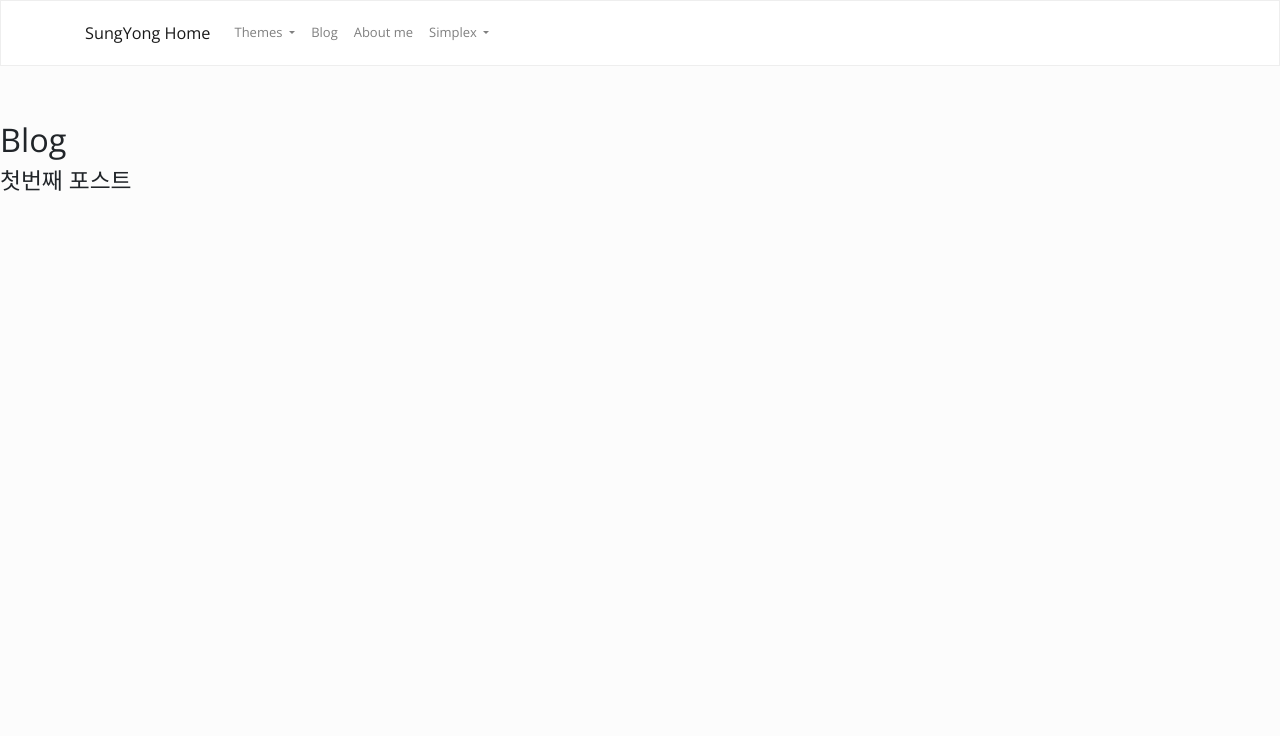
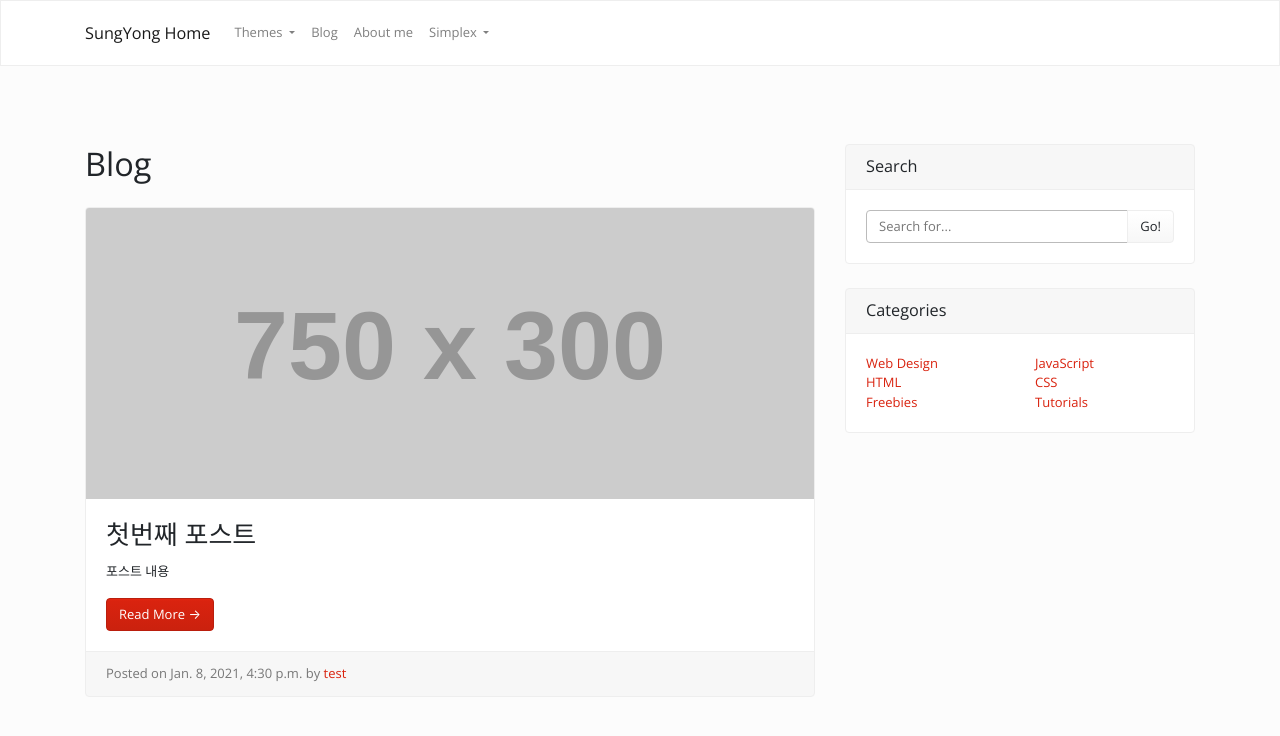
Before and after one commit to GG-ONG/Django_My_Web, a Django app: page /blog/ in a window 1280 px wide. Shown: the top 736 px of the page. Run offline with Django 3.2, Linux system fonts and the light colour scheme; data comes from the database, SQL or seed files in the repository; both versions use the stored data as it was after the commit; grey boxes labelled with a size stand in for pictures from a placeholder-image service; some libraries are stand-ins or nearby versions.

Commit message:
grid add on post list

```diff
--- a/blog/templates/blog/post_list.html
+++ b/blog/templates/blog/post_list.html
@@ -69,12 +69,90 @@
      </div>
    </div>
 
+<div class="container">
 
-<h1>Blog</h1>
 
-{% for p in object_list %}
-<h3>{{ p.title }}</h3>
-{% endfor %}
+  <!-- Page Content -->
+
+   <div class="row">
+
+     <!-- Blog Entries Column -->
+     <div class="col-md-8">
+
+       <h1 class="my-4">Blog</h1>
+
+       <!-- Blog Post -->
+       {% for p in object_list %}
+       <div class="card mb-4">
+         <img class="card-img-top" src="http://placehold.it/750x300" alt="Card image cap">
+         <div class="card-body">
+           <h2 class="card-title">{{ p.title }}</h2>
+           <p class="card-text">{{ p.content}}</p>
+           <a href="#" class="btn btn-primary">Read More &rarr;</a>
+         </div>
+         <div class="card-footer text-muted">
+           Posted on {{p.created}} by
+           <a href="#">{{ p.author }}</a>
+         </div>
+       </div>
+       {% endfor %}
+     </div>
+
+     <!-- Sidebar Widgets Column -->
+     <div class="col-md-4">
+
+       <!-- Search Widget -->
+       <div class="card my-4">
+         <h5 class="card-header">Search</h5>
+         <div class="card-body">
+           <div class="input-group">
+             <input type="text" class="form-control" placeholder="Search for...">
+             <span class="input-group-append">
+               <button class="btn btn-secondary" type="button">Go!</button>
+             </span>
+           </div>
+         </div>
+       </div>
+
+       <!-- Categories Widget -->
+       <div class="card my-4">
+         <h5 class="card-header">Categories</h5>
+         <div class="card-body">
+           <div class="row">
+             <div class="col-lg-6">
+               <ul class="list-unstyled mb-0">
+                 <li>
+                   <a href="#">Web Design</a>
+                 </li>
+                 <li>
+                   <a href="#">HTML</a>
+                 </li>
+                 <li>
+                   <a href="#">Freebies</a>
+                 </li>
+               </ul>
+             </div>
+             <div class="col-lg-6">
+               <ul class="list-unstyled mb-0">
+                 <li>
+                   <a href="#">JavaScript</a>
+                 </li>
+                 <li>
+                   <a href="#">CSS</a>
+                 </li>
+                 <li>
+                   <a href="#">Tutorials</a>
+                 </li>
+               </ul>
+             </div>
+           </div>
+         </div>
+       </div>
+     </div>
+
+   </div>
+   <!-- /.row -->
+</div>
 
     <script src="{% static "blog/_assets/js/jquery.min.js" %}"></script>
     <script src="{% static "blog/bootstrap/bootstrap.bundle.min.js" %}"></script>
```
Also changed, not shown: db.sqlite3.
